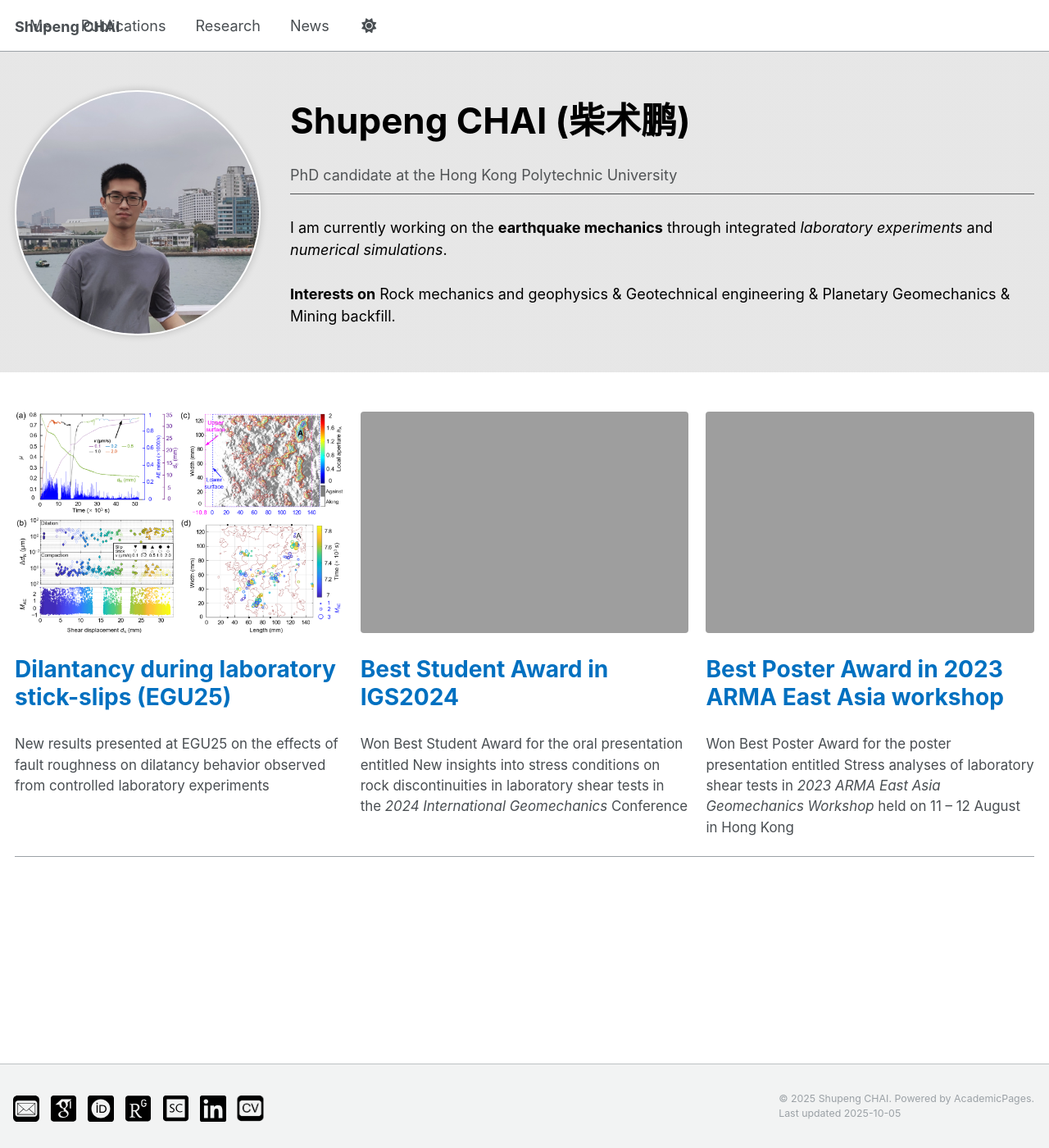
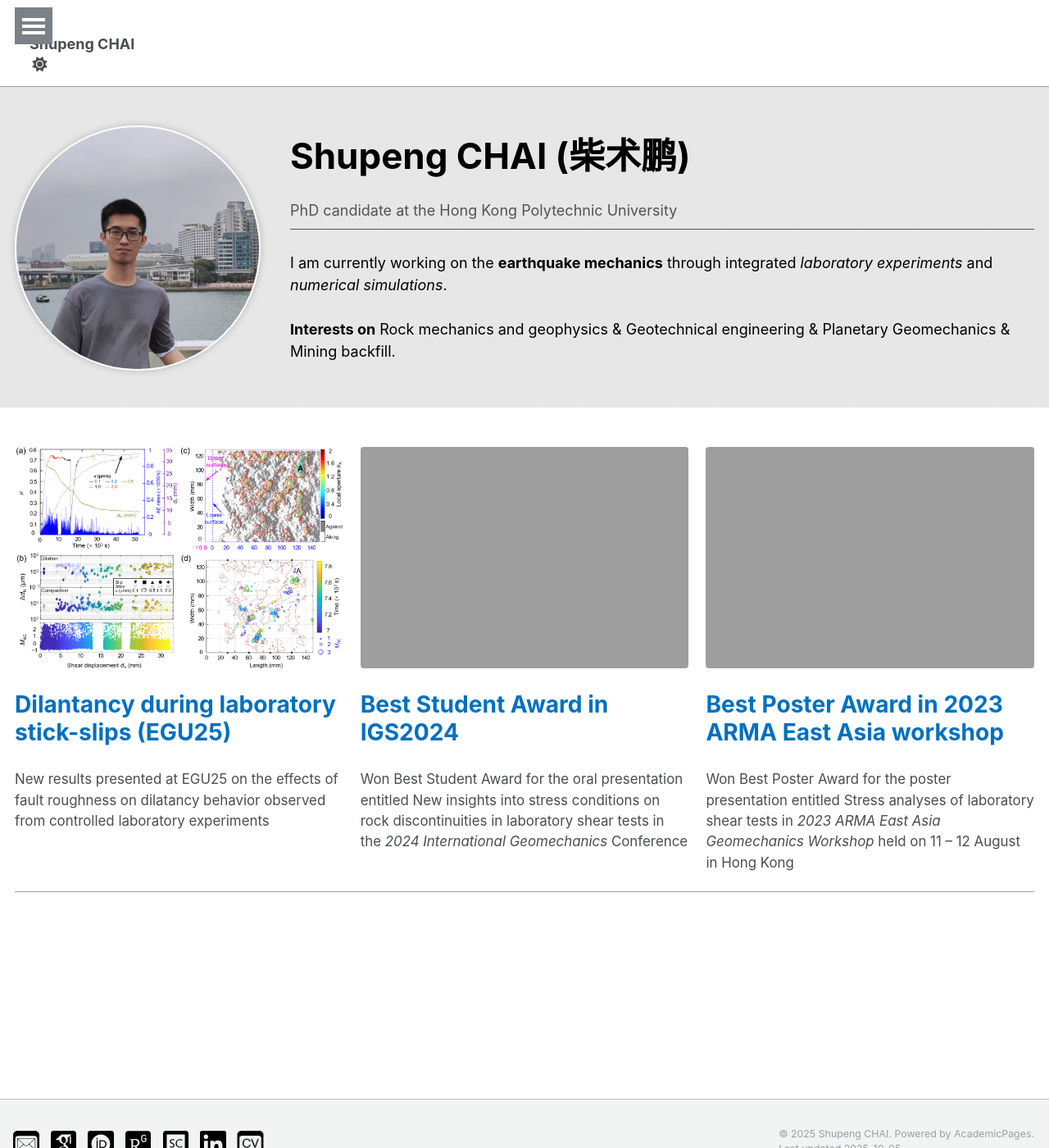
Before and after one commit to spchai/spchai.github.io, a Jekyll site: the page built from _pages/about.md, in a window 1280 px wide and 1400 px high. Shown: the whole window at 82% size. Built offline with Jekyll 4.4.1, drawn with Linux system fonts in a browser that asks for light colours.

Commit message:
Update _navigation.scss

```diff
--- a/_sass/layout/_navigation.scss
+++ b/_sass/layout/_navigation.scss
@@ -208,12 +208,12 @@
 
   .visible-links {
     display: table;
-    // width: 100%;
+    width: 100%;
 
     li {
       display: table-cell;
       vertical-align: middle;
-      // width: 100%;
+      white-space: nowrap;
 
       &:first-child {
         position: absolute;
@@ -221,13 +221,14 @@
         top: 50%;
         transform: translateY(-50%);
         font-weight: bold;
-        text-wrap: wrap;
-
-        a {
-          margin-left: 0;
-        }
+      }
+      &.spacer {
+        width: 100%;
       }
 
+      &.right-align {
+        text-align: right;
+      }
       &:last-child {
         a {
           margin-right: 0;
```
